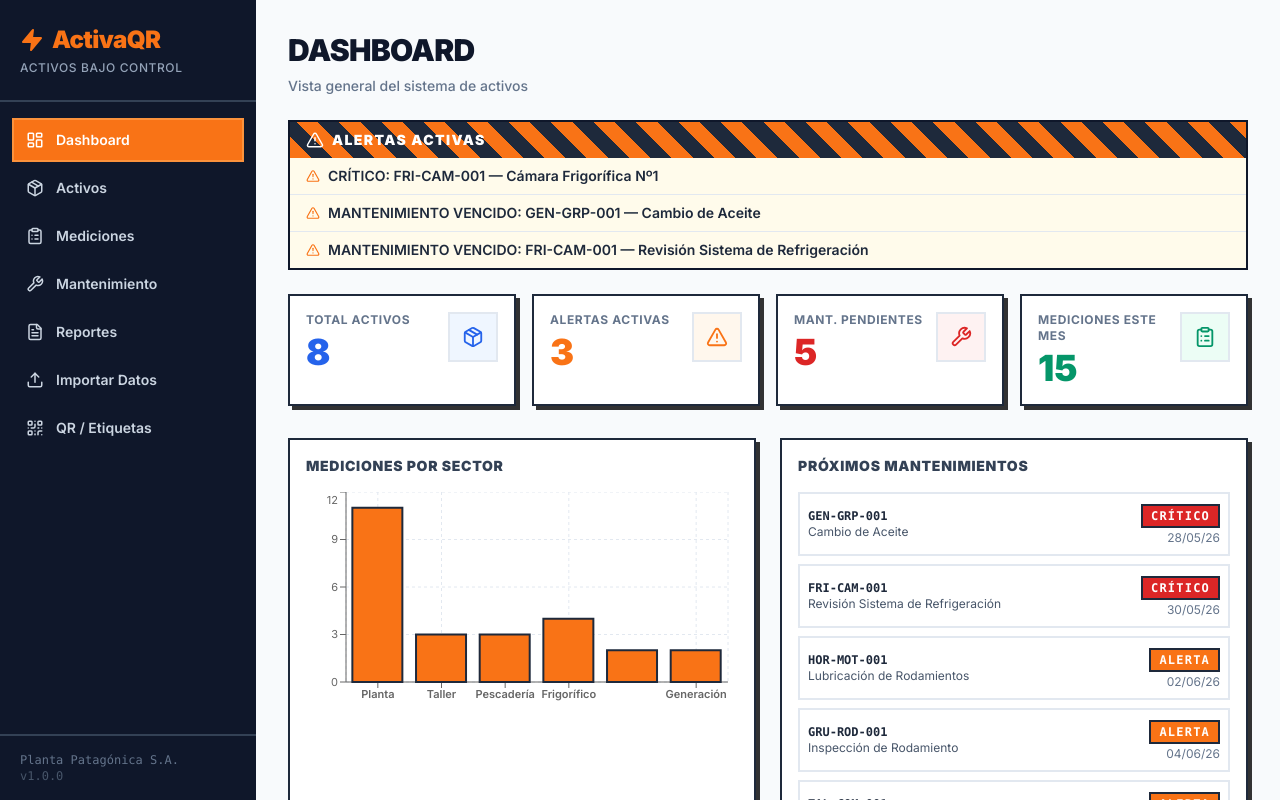
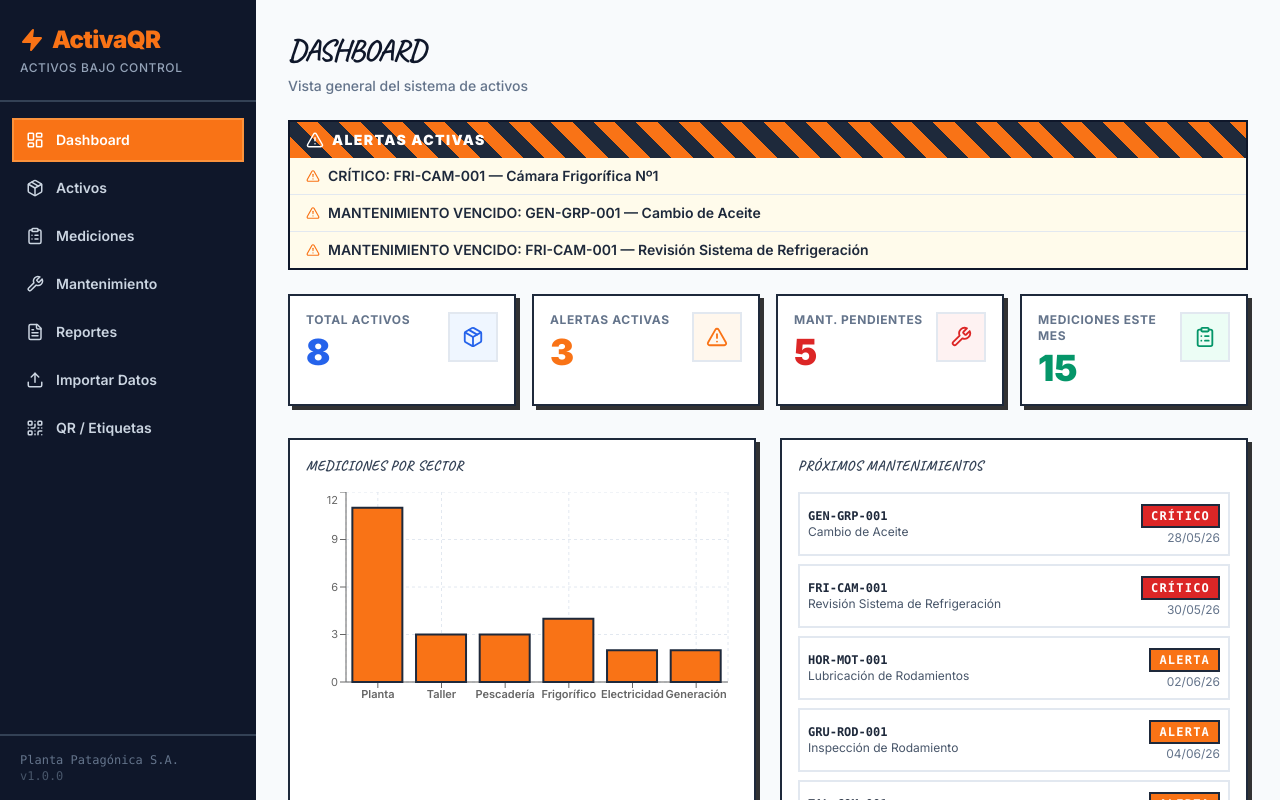
Before and after one commit to jesus1942/ActivaQr, a React (Vite) app: page / in a window 1280 px wide. Built offline with nearby package versions, Linux system fonts and the light colour scheme.

Commit message:
mejora: fuente Caveat y fondo papel para estética a mano alzada

```diff
--- a/index.html
+++ b/index.html
@@ -10,10 +10,10 @@
     <meta name="apple-mobile-web-app-status-bar-style" content="black-translucent" />
     <meta name="apple-mobile-web-app-title" content="ActivaQR" />
     <meta name="description" content="Gestión inteligente de activos industriales con QR, mediciones y mantenimiento predictivo." />
-    <link href="https://fonts.googleapis.com/css2?family=Inter:wght@400;500;600;700;800;900&display=swap" rel="stylesheet" />
+    <link href="https://fonts.googleapis.com/css2?family=Caveat:wght@400;500;600;700;800&family=Inter:wght@400;500;600;700;800;900&display=swap" rel="stylesheet" />
     <style>
       @media print { .no-print { display: none !important; } .print-label { page-break-inside: avoid; } }
-      body { background: #F8FAFC; margin: 0; }
+      body { background: #FAFAF7; margin: 0; }
     </style>
   </head>
   <body>
--- a/src/index.css
+++ b/src/index.css
@@ -2,12 +2,21 @@
 @tailwind components;
 @tailwind utilities;
 
+:root {
+  --font-sketch: 'Caveat', cursive;
+  --font-body: 'Inter', sans-serif;
+}
+
 * {
-  font-family: 'Inter', system-ui, sans-serif;
+  font-family: var(--font-body);
+}
+
+h1, h2, h3, .font-sketch {
+  font-family: var(--font-sketch);
 }
 
 body {
-  background-color: #F8FAFC;
+  background-color: #FAFAF7;
 }
 
 .stamp-shadow {
```
